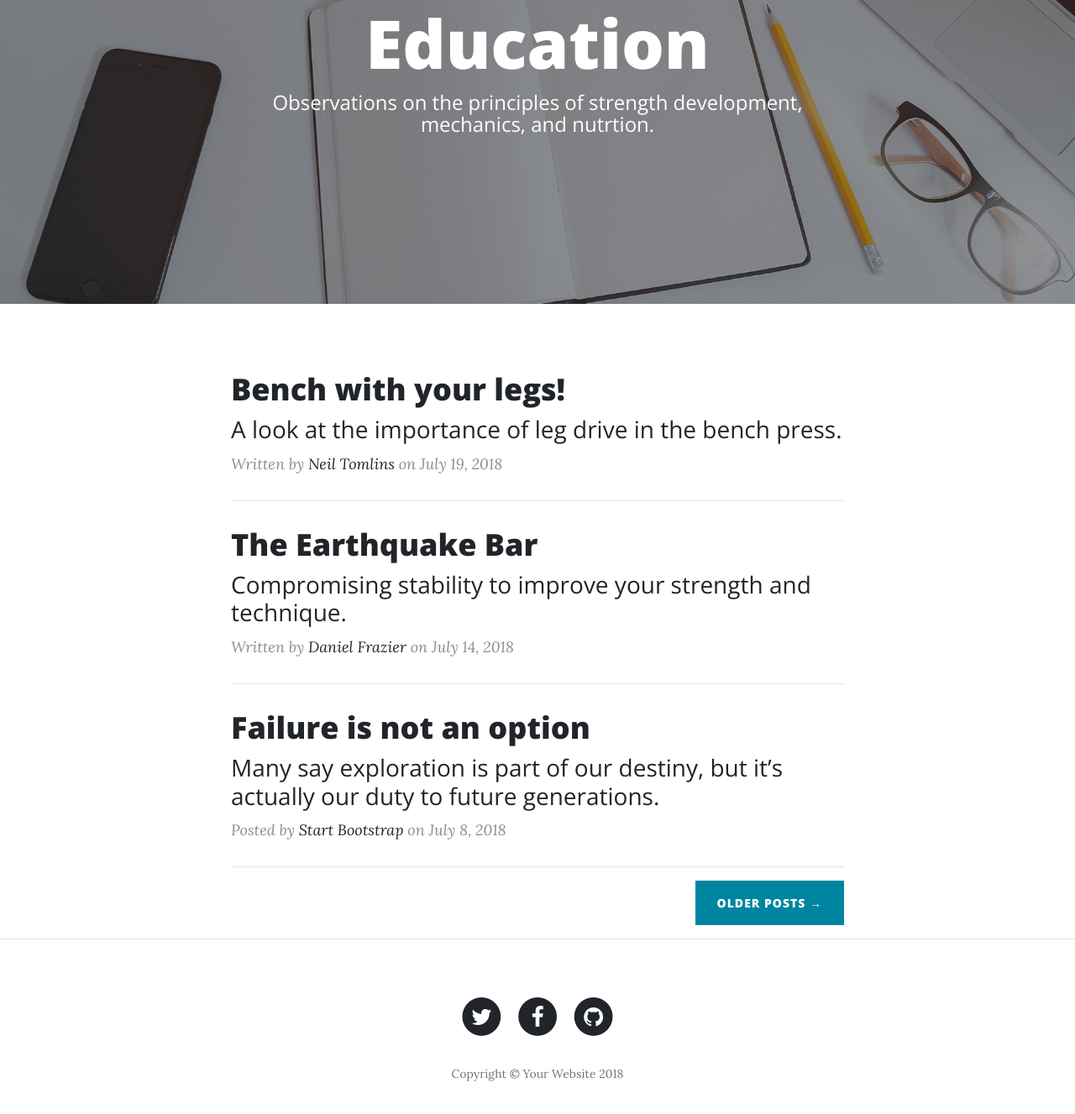
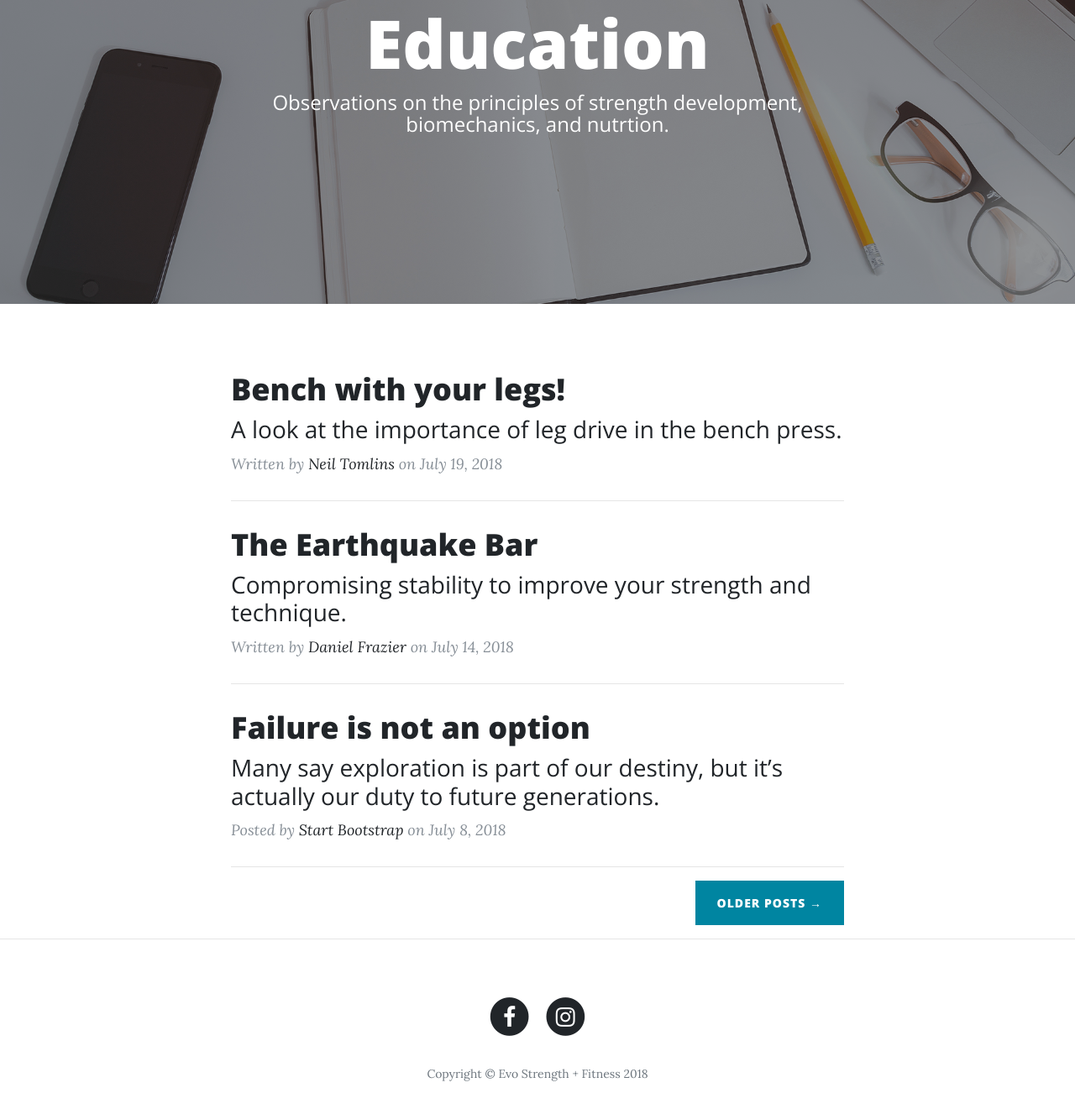
Before and after one commit to evostrength/education, a website: page index.html in a window 1280 px wide. Shown: the part 197-1524 px from the top of the page at 84% size. Drawn offline with nearby package versions, Linux system fonts and the light colour scheme.

Commit message:
Update index.html

```diff
--- a/index.html
+++ b/index.html
@@ -60,7 +60,7 @@
           <div class="col-lg-8 col-md-10 mx-auto">
             <div class="site-heading">
               <h1>Education</h1>
-              <span class="subheading">Observations on the principles of strength development, mechanics, and nutrtion.</span>
+              <span class="subheading">Observations on the principles of strength development, biomechanics, and nutrtion.</span>
             </div>
           </div>
         </div>
@@ -129,14 +129,14 @@
         <div class="row">
           <div class="col-lg-8 col-md-10 mx-auto">
             <ul class="list-inline text-center">
-              <li class="list-inline-item">
+              <!--<li class="list-inline-item">
                 <a href="#">
                   <span class="fa-stack fa-lg">
                     <i class="fa fa-circle fa-stack-2x"></i>
                     <i class="fa fa-twitter fa-stack-1x fa-inverse"></i>
                   </span>
                 </a>
-              </li>
+              </li>-->
               <li class="list-inline-item">
                 <a href="#">
                   <span class="fa-stack fa-lg">
@@ -149,12 +149,12 @@
                 <a href="#">
                   <span class="fa-stack fa-lg">
                     <i class="fa fa-circle fa-stack-2x"></i>
-                    <i class="fa fa-github fa-stack-1x fa-inverse"></i>
+                    <i class="fa fa-instagram fa-stack-1x fa-inverse"></i>
                   </span>
                 </a>
               </li>
             </ul>
-            <p class="copyright text-muted">Copyright &copy; Your Website 2018</p>
+            <p class="copyright text-muted">Copyright &copy; Evo Strength + Fitness 2018</p>
           </div>
         </div>
       </div>
```
